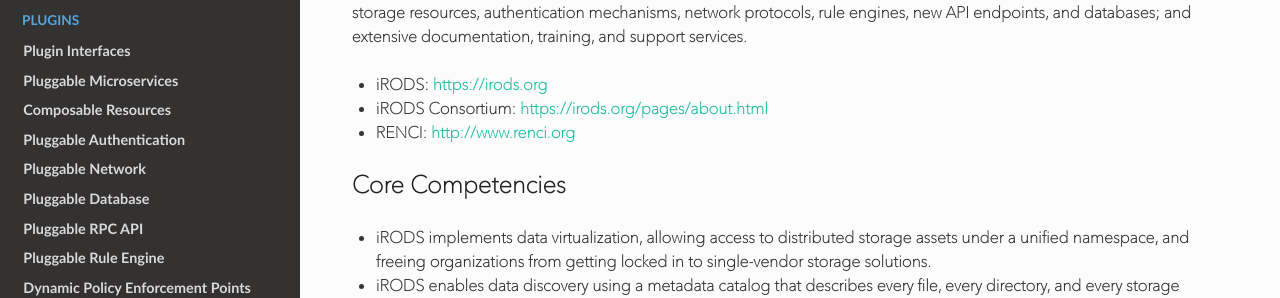
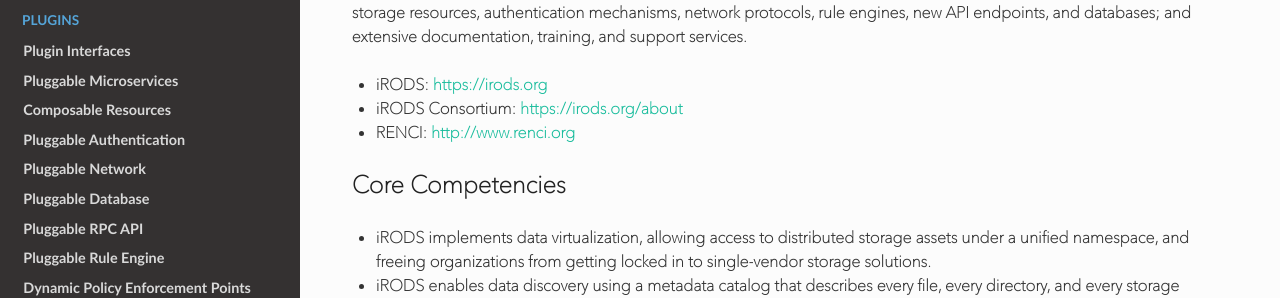
Before and after one commit to irods/irods_docs, an MkDocs documentation site: the page built from docs/index.md, in a window 1280 px wide and 1399 px high. Shown: the part 366-664 px from the top of the window. Built offline with MkDocs 1.6.1, drawn with Linux system fonts in a browser that asks for light colours; nearby versions of some CDN libraries; old or Windows-style settings are respelled for this version of MkDocs; some of the changed lines change nothing that is shown.

Commit message:
fix consortium link

```diff
--- a/docs/index.md
+++ b/docs/index.md
@@ -8,7 +8,7 @@
 
 - iRODS: [https://irods.org](https://irods.org)
 
-- iRODS Consortium: [https://irods.org/pages/about.html](https://irods.org/pages/about.html)
+- iRODS Consortium: [https://irods.org/about](https://irods.org/about)
 
 - RENCI: [http://www.renci.org](http://www.renci.org)
 
```
